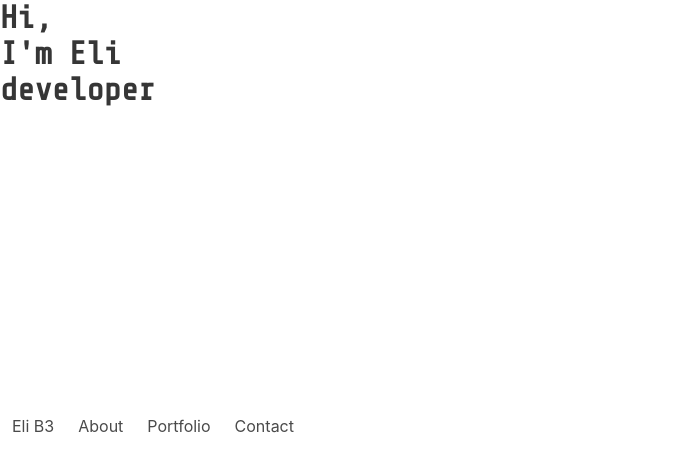
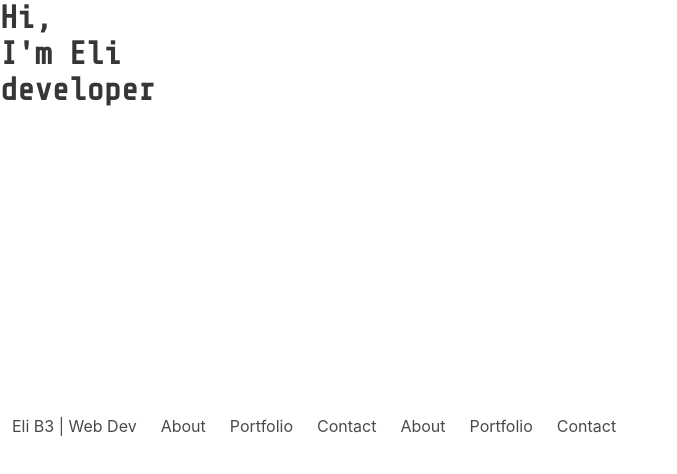
Before and after one commit to elikyaB/portfolio-final, a Svelte app: page / in a window 1280 px wide. Shown: the top 474 px of the page, without its empty margins (0-677 px from the left). Built offline with nearby package versions, Linux system fonts and the light colour scheme.

Commit message:
navbar dead end, try column+dropdown next

```diff
--- a/package.json
+++ b/package.json
@@ -18,6 +18,10 @@
     "svelte": "^3.0.0"
   },
   "dependencies": {
-    "sirv-cli": "^2.0.0"
+    "bulma": "^0.9.3",
+    "rollup-plugin-postcss": "^4.0.2",
+    "sass": "^1.49.0",
+    "sirv-cli": "^2.0.0",
+    "svelma": "^0.4.5"
   }
 }
--- a/rollup.config.js
+++ b/rollup.config.js
@@ -4,6 +4,7 @@ import resolve from '@rollup/plugin-node-resolve';
 import livereload from 'rollup-plugin-livereload';
 import { terser } from 'rollup-plugin-terser';
 import css from 'rollup-plugin-css-only';
+import postcss from 'rollup-plugin-postcss';
 
 const production = !process.env.ROLLUP_WATCH;
 
@@ -47,6 +48,8 @@ export default {
 		// a separate file - better for performance
 		css({ output: 'bundle.css' }),
 
+		postcss(),
+
 		// If you have external dependencies installed from
 		// npm, you'll most likely need these plugins. In
 		// some cases you'll need additional configuration -
--- a/src/App.svelte
+++ b/src/App.svelte
@@ -1,5 +1,5 @@
 <script>
-	import 'bulma/css/bulma.css'
+	import 'bulma/bulma.sass'
 	import Landing from "./pages/Landing.svelte";
 	import Header from "./components/Header.svelte";
 	import About from "./pages/About.svelte";
@@ -10,8 +10,9 @@
 
 <svelte:head>
 	<title>Eli B3 Web Dev</title>
+	<!-- <meta name="viewport" content="width=device-width, initial-scale=1"> -->
 	<style>
-		@import "https://cdn.jsdelivr.net/npm/bulma@0.9.3/css/bulma.min.css";
+		/* @import "https://cdn.jsdelivr.net/npm/bulma@0.9.3/css/bulma.min.css"; */
 		@import url('https://fonts.googleapis.com/css2?family=Share+Tech+Mono&display=swap');
 	</style>
 </svelte:head>
--- a/src/components/Header.svelte
+++ b/src/components/Header.svelte
@@ -1,28 +1,61 @@
 <script>
-
+    let active = false
+    function activate(){active = !active}
+    function test(){console.log('works')}
+    let hide = false
+    function conceal(){hide = !hide}
 </script>
 
-<nav class="navbar">
+<nav class="navbar" aria-label="main navigation">
     <div class="navbar-brand">
-        <a href="/" class="navbar-item">Eli B3</a>
-        <div role="button" class="navbar-burger" aria-label="menu" aria-expanded="false" data-target="navbarBasicExample">
+        <a href="/" class="navbar-item">Eli B3 | Web Dev</a>
+        <div
+            class="{`navbar-burger has-dropdown is-arrowless${active?' is-active':''}`}"
+            on:click={test,activate}
+        >
             <span aria-hidden="true"></span>
             <span aria-hidden="true"></span>
             <span aria-hidden="true"></span>
+            <!-- <div class="{`navbar-dropdown is-right${active?' is-active':''}`}">
+                <div class="navbar-item">About</div>
+                <div class="navbar-item">Portfolio</div>
+                <div class="navbar-item">Contact</div>
+                <hr class="navbar-divider"/>
+                <div class="navbar-item">Resume</div>
+                <div class="navbar-item">Github</div>
+                <div class="navbar-item">Blog</div>
+            </div> -->
         </div>
     </div>
-    <div id="navbarBasicExample" class="navbar-menu">
+    <div id="pages" class="{`navbar-menu justify-content${active?' is-active':''}`}">
         <div class="navbar-start">
+            <a href="#about" class="navbar-item">About</a>
+            <a href="#portfolio" class="navbar-item">Portfolio</a>
+            <a href="#contact" class="navbar-item">Contact</a>
             <a href="#about" class="navbar-item">About</a>
             <a href="#portfolio" class="navbar-item">Portfolio</a>
             <a href="#contact" class="navbar-item">Contact</a>
         </div>
         <div class="navbar-end">
-            <div role="button" class="navbar-burger" aria-label="menu" aria-expanded="false" data-target="navbarBasicExample">
+            <!-- <div
+                class="{`navbar-burger navbar-item navbar-link has-dropdown is-hoverable is-arrowless${active?' is-active':''}`}"
+                on:click={activate}
+                on:pointerenter={activate}
+                on:pointerleave={activate}
+            >
                 <span aria-hidden="true"></span>
                 <span aria-hidden="true"></span>
                 <span aria-hidden="true"></span>
-            </div>
+                <div class="{`navbar-dropdown is-right${active?' is-active':''}`}">
+                    <div class="navbar-item">About</div>
+                    <div class="navbar-item">Portfolio</div>
+                    <div class="navbar-item">Contact</div>
+                    <hr class="navbar-divider"/>
+                    <div class="navbar-item">Resume</div>
+                    <div class="navbar-item">Github</div>
+                    <div class="navbar-item">Blog</div>
+                </div>
+            </div> -->
         </div>
     </div>
 </nav>
--- a/src/pages/Landing.svelte
+++ b/src/pages/Landing.svelte
@@ -18,7 +18,7 @@
     onMount(() => titleSwitch(title))
 
     function roll(node, {delay=0, duration=1000, i}) {
-        console.log(node.textContent, title, i)
+        // console.log(node.textContent, title, i)
         if (title[i] === node.textContent) {
             return {delay, duration, css: t => `
                 transform: rotateX(${i%2===0? -90+t*90: 90-t*90}deg)
@@ -49,7 +49,6 @@
 </section>
 
 <style>
-    #landing {height: 50vh;}
+    #landing {height: 50vh; font-family: 'Share Tech Mono', monospace;}
     #wordlock {position:absolute;}
-    h1, div {font-family: 'Share Tech Mono', monospace;}
 </style>
```
Also changed, not shown: src/styles.scss (added), 1 other file (tests, documents, lock files or other folders).
